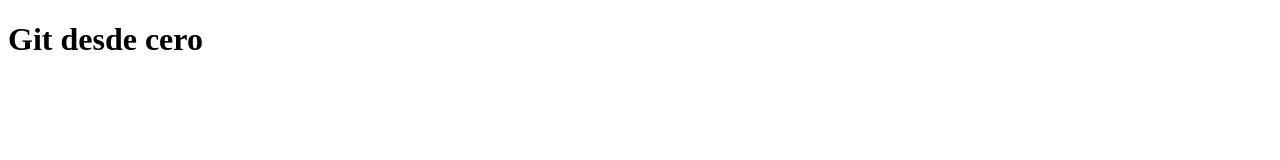
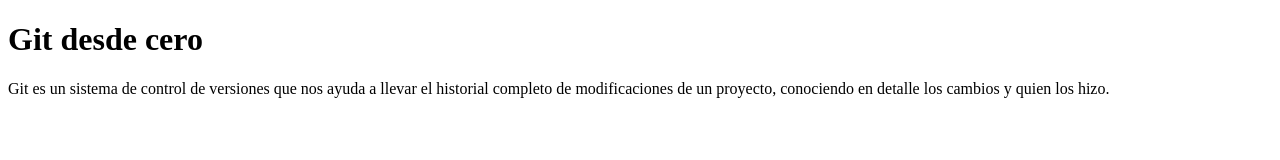
Before and after one commit to saloading/git-desde-cero, a plain HTML site: page index.html in a window 1280 px wide. Drawn offline with Linux system fonts and the light colour scheme.

Commit message:
Agrega una descripcion corta de git

```diff
--- a/index.html
+++ b/index.html
@@ -6,5 +6,7 @@
 </head>
 <body>
 	<h1>Git desde cero</h1>
+
+	<p>Git es un sistema de control de versiones que nos ayuda a llevar el historial completo de modificaciones de un proyecto, conociendo en detalle los cambios y quien los hizo.</p>
 </body>
 </html>
```
